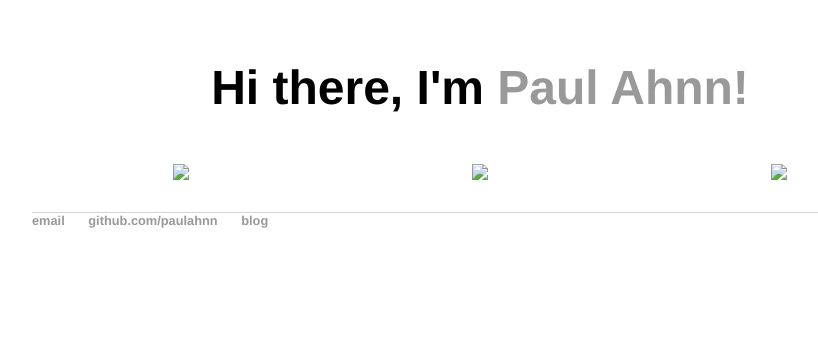
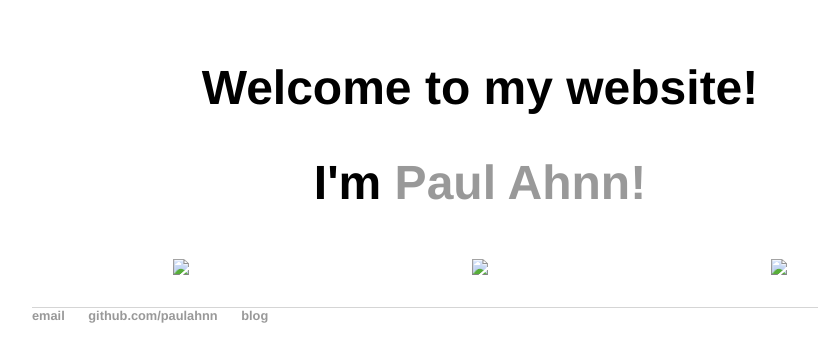
Before and after one commit to paulahnn/paulahnn.github.io, a Jekyll site: the page built from index.html, in a window 1280 px wide. Shown: the top 362 px of the page, without its empty margins (160-978 px from the left). Built offline with Jekyll 4.4.1, drawn with Linux system fonts in a browser that asks for light colours.

Commit message:
Update index.html

```diff
--- a/index.html
+++ b/index.html
@@ -4,7 +4,8 @@ title: Paul Ahnn, Electric Sheep
 ---
 <div class="blurb">
 	<center>
-	<h1>Hi there, I'm <a href="/about">Paul Ahnn!</a></h1>
+		<h1>Welcome to my website!</h1>
+		<h1>I'm <a href="/about">Paul Ahnn!</a></h1>
 	</center>
 
 	<p id="img_cont">
```
